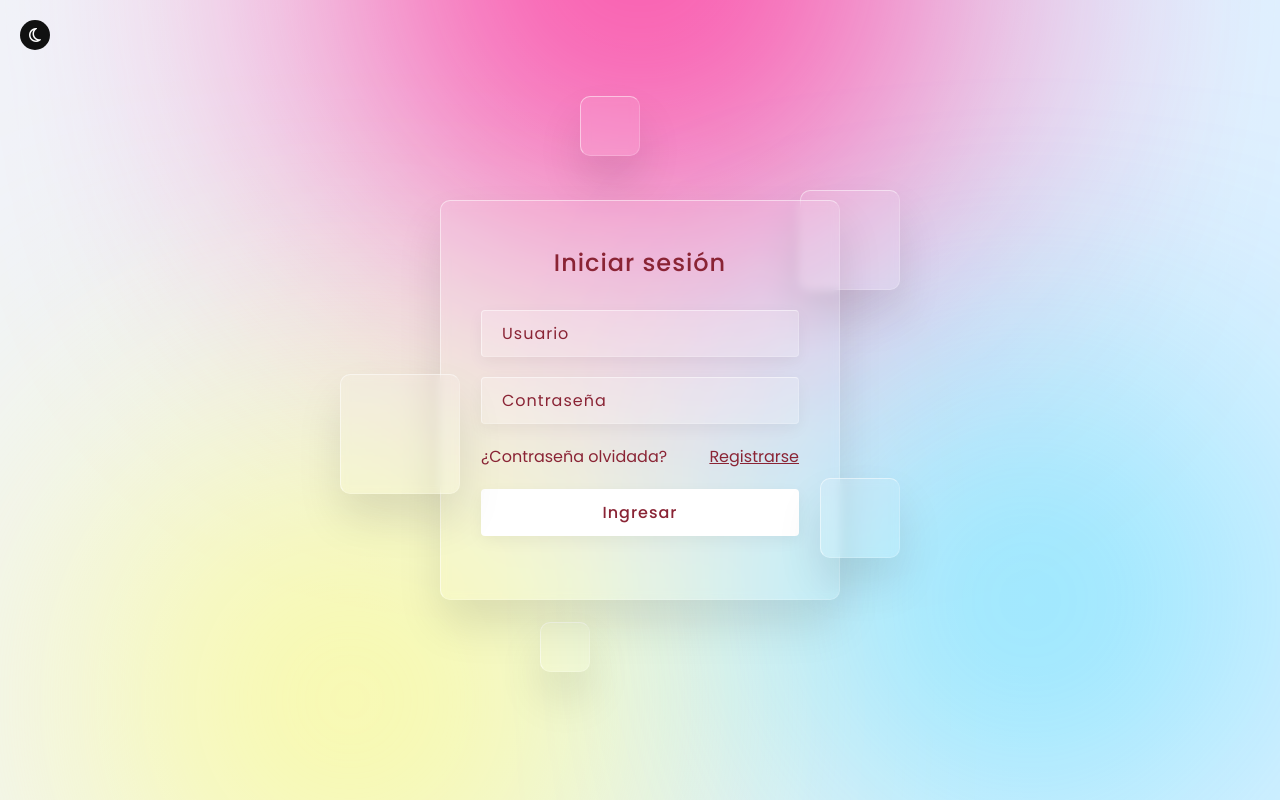
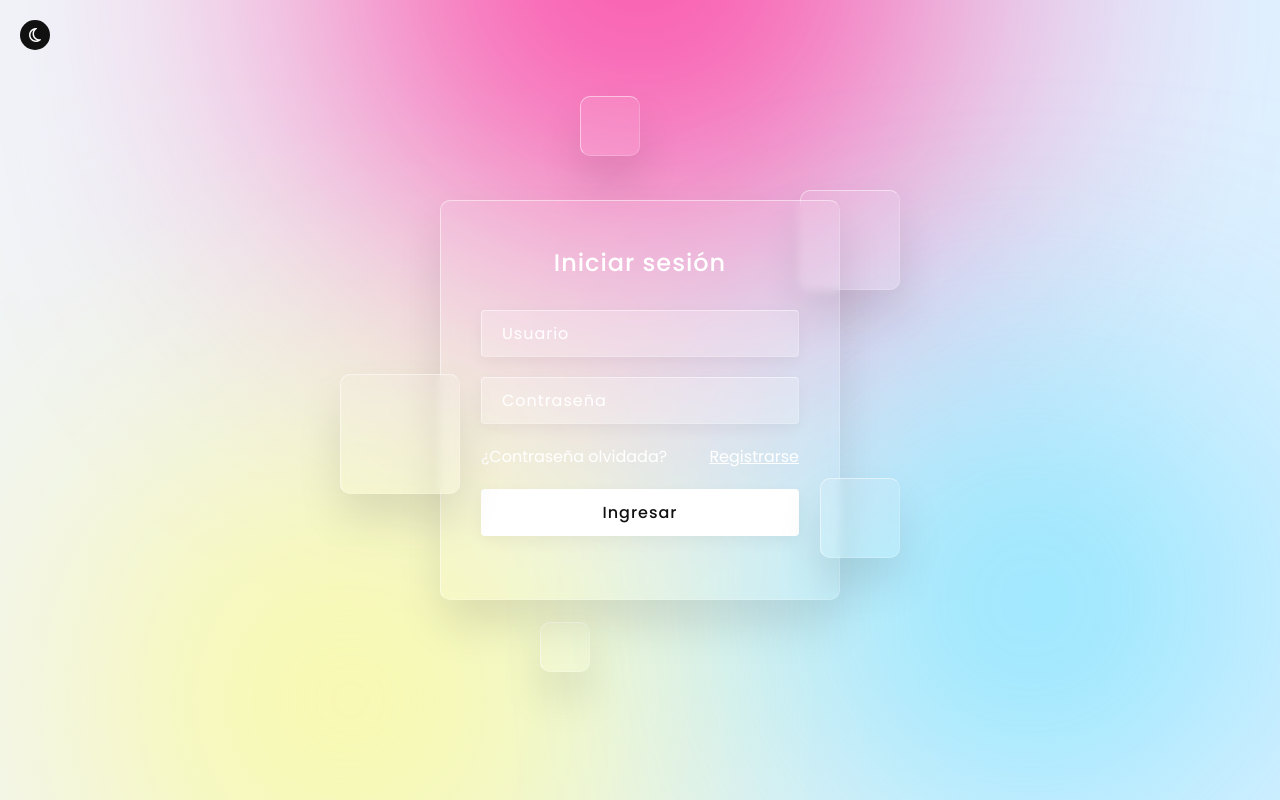
Before and after one commit to JDavidex/Glassmorphism-Login-Registration-Form, a plain HTML site: page index.html in a window 1280 px wide. Drawn offline with Linux system fonts and the light colour scheme.

Commit message:
Update style.css

```diff
--- a/assets/css/style.css
+++ b/assets/css/style.css
@@ -175,7 +175,8 @@ body.signup form#signupForm {
 
 .form h2 {
     position: relative;
-    color: #8a2435;
+    /* color: #8a2435; */
+    color: #fff;
     font-size: 1.5em;
     font-weight: 500;
     letter-spacing: 1px;
@@ -195,7 +196,8 @@ section.active .form h2 {
 }
 
 .form .inputBox a {
-    color: #8a2435;
+    /* color: #8a2435; */
+    color: #fff;
     text-decoration: none;
 }
 
@@ -204,7 +206,7 @@ section.active .form .inputBox a {
 }
 
 .form .inputBox a:nth-child(2):hover {
-    color: #fff;
+    color: #111;
 }
 
 section.active .form .inputBox a:nth-child(2):hover {
@@ -227,7 +229,8 @@ section.active .form .inputBox a:nth-child(2):hover {
     border-bottom: 1px solid rgba(255, 255, 255, 0.2);
     font-size: 16px;
     letter-spacing: 1px;
-    color: #8a2435;
+    /* color: #8a2435; */
+    color: #fff;
     box-shadow: 0 5px 15px rgba(0, 0, 0, 0.05);
 }
 
@@ -236,7 +239,8 @@ section.active .form .inputBox input {
 }
 
 .form .inputBox input::placeholder {
-    color: #8a2435;
+    /* color: #8a2435; */
+    color: #fff;
 }
 
 section.active .form .inputBox input::placeholder {
@@ -245,7 +249,8 @@ section.active .form .inputBox input::placeholder {
 
 .form .inputBox input[type="submit"] {
     background: #fff;
-    color: #8a2435;
+    /* color: #8a2435; */
+    color: #111;
     cursor: pointer;
     margin-bottom: 20px;
     font-size: 16px;
```
